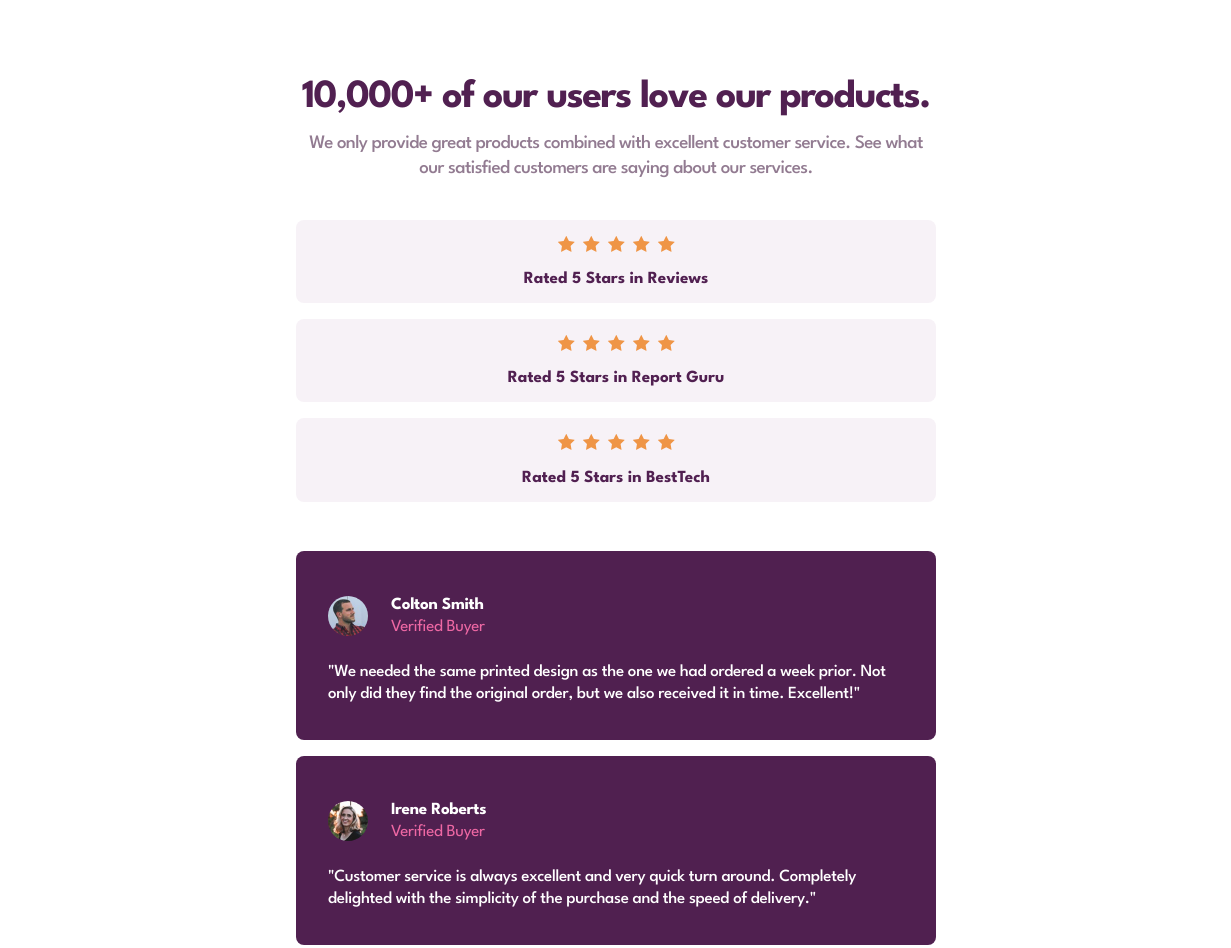
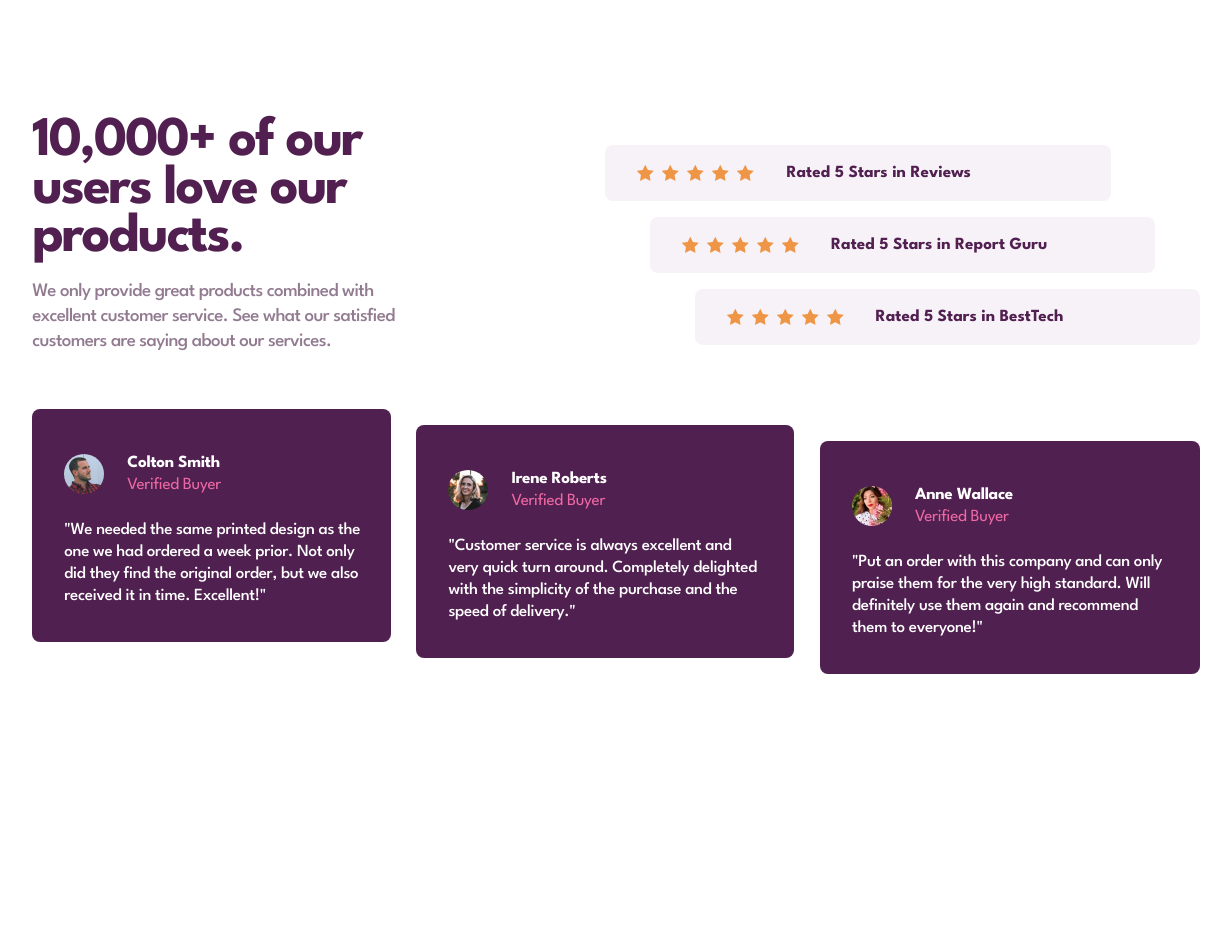
Before and after one commit to enrihg/frontend-mentor-challenges, a plain HTML site: page 03 - social proof section/index.html in a window 1536 px wide. Shown: the top 948 px of the page, without its empty margins (152-1383 px from the left). After the commit the page ends 918 px from the top, so only its background shows below. Drawn offline with Linux system fonts and the light colour scheme.

Commit message:
desktop version added

```diff
--- a/03 - social proof section/index.html
+++ b/03 - social proof section/index.html
@@ -14,11 +14,13 @@
 
 <body>
   <div class="grid__container">
+    <div class="grid__child-a">
       <h2> 10,000+ of our users love our products.</h2>
       <p>
         We only provide great products combined with excellent customer service.
         See what our satisfied customers are saying about our services.</p>
-
+    </div>
+    <div class="grid__child-b">
       <div class="rating-card">
         <img src="/03 - social proof section/images/star.svg" alt="star-icon">
         <div>Rated 5 Stars in Reviews</div>
@@ -33,8 +35,8 @@
         <img src="/03 - social proof section/images/star.svg" alt="star-icon">
         <div>Rated 5 Stars in BestTech</div>
       </div>
-
-    <div class="buyer-card">
+    </div>
+      <div class="buyer-card grid__child-c">
         <div class="flex">
           <img src="/03 - social proof section/images/image-colton.jpg" alt="Colton Smith">
           <div>
@@ -43,11 +45,9 @@
           </div>
         </div>
         <p>"We needed the same printed design as the one we had ordered a week prior.
-        Not only did they find the original order, but we also received it in time.
-        Excellent!"</p>
+          Not only did they find the original order, but we also received it in time. Excellent!"</p>
       </div>
-
-    <div class="buyer-card">
+      <div class="buyer-card grid__child-d">
         <div class="flex">
           <img src="/03 - social proof section/images/image-irene.jpg" alt="Irene Roberts">
           <div>
@@ -59,7 +59,7 @@
           delighted with the simplicity of the purchase and the speed of delivery."</p>
       </div>
 
-    <div class="buyer-card">
+      <div class="buyer-card grid__child-e">
         <div class="flex">
           <img src="/03 - social proof section/images/image-anne.jpg" alt="Anne Wallace">
           <div>
--- a/03 - social proof section/styles.css
+++ b/03 - social proof section/styles.css
@@ -71,7 +71,7 @@ h2 {
     margin-bottom: 1.06rem;
 }
 
-.grid__container>p {
+.grid__child-a>p {
     color: #927B91;
     font-size: 1.1875rem;
     font-weight: var(--fw-medium);
@@ -107,7 +107,7 @@ h2 {
     margin-top: 1rem;
 }
 
-.buyer-card:nth-of-type(4){
+.grid__child-c {
     margin-top: 3.06rem;
 }
 
@@ -134,3 +134,87 @@ h2 {
     display: flex;
     align-items: center;
 }
+
+/*Desktop version*/
+
+@media only screen and (min-width: 90rem) {
+
+    .grid__container {
+        display: grid;
+        grid-template-areas:
+            "a a a b b b"
+            "c c d d e e";
+        /* row-gap: 6.4rem; */
+        row-gap: 5em;
+        width: 76%;
+        max-width: none;
+        margin: 7.38rem auto 0 auto;
+    }
+
+    .grid__child-a {
+        grid-area: a;
+        text-align: left;
+        width: 70%;
+    }
+
+    .grid__child-a>p {
+        margin-bottom: 0;
+    }
+
+    .grid__child-b {
+        grid-area: b;
+        display: flex;
+        flex-direction: column;
+        align-items: center;
+    }
+
+    .grid__child-c {
+        grid-area: c;
+        margin-top: 0rem;
+        position: relative;
+        bottom: 2rem;
+        padding-right: 1rem;
+    }
+
+    .grid__child-d {
+        grid-area: d;
+        margin-top: 0rem;
+        margin-left: 1.6rem;
+        margin-right: 1.6rem;
+        position: relative;
+        bottom: 1rem;
+    }
+
+    .grid__child-e {
+        grid-area: e;
+        margin-top: 0rem;
+    }
+
+    h2 {
+        font-size: 3.5rem;
+        color: #512051;
+        line-height: 3rem;
+        letter-spacing: -0.125rem;
+    }
+
+    .rating-card {
+        display: flex;
+        gap: 2rem;
+        align-items: center;
+        padding: 1.25rem 0 1.25rem 2rem;
+        width: 85%;
+    }
+
+    .rating-card div {
+        margin: 0;
+    }
+
+    .rating-card:nth-of-type(1){
+        margin-top: 1.7rem;
+        align-self: flex-start;
+    }
+
+    .rating-card:nth-of-type(3){
+        align-self: flex-end;
+    }
+}
```
Lines whose indentation alone changed are shown as unchanged.
